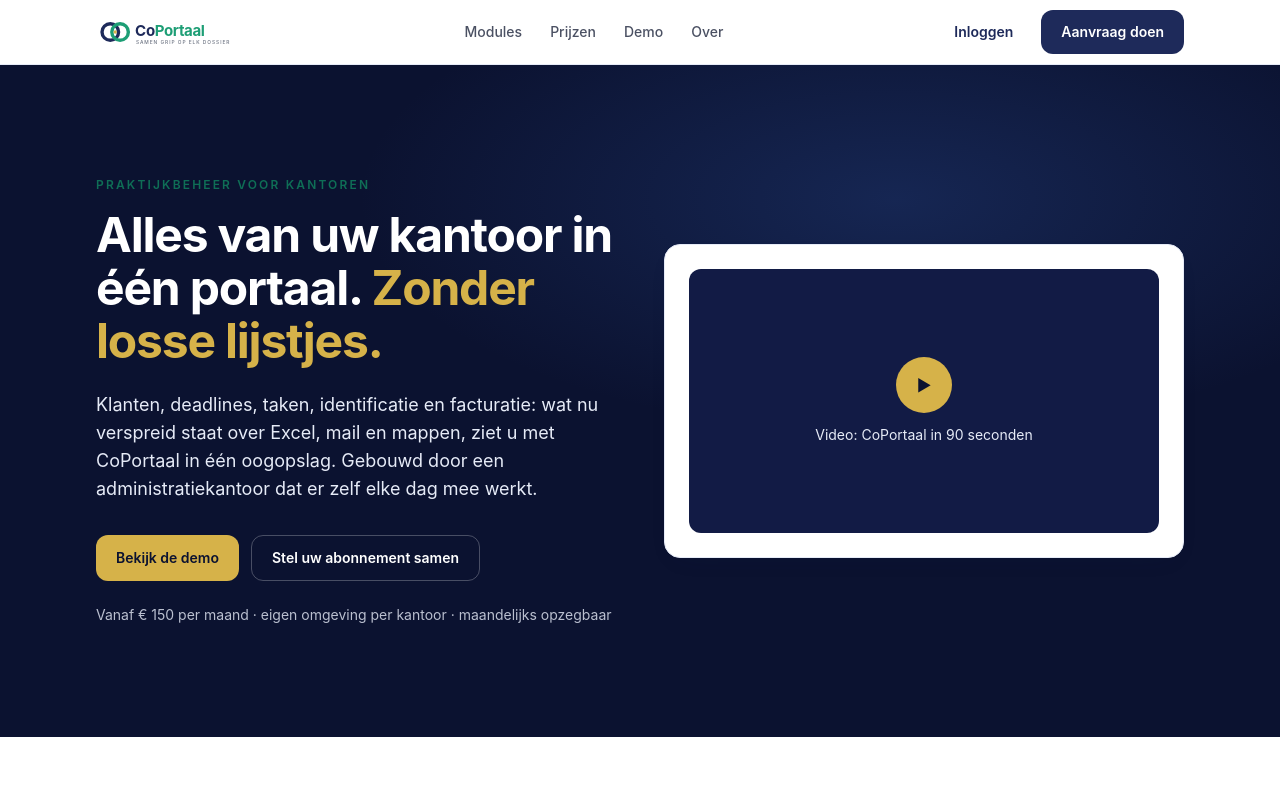
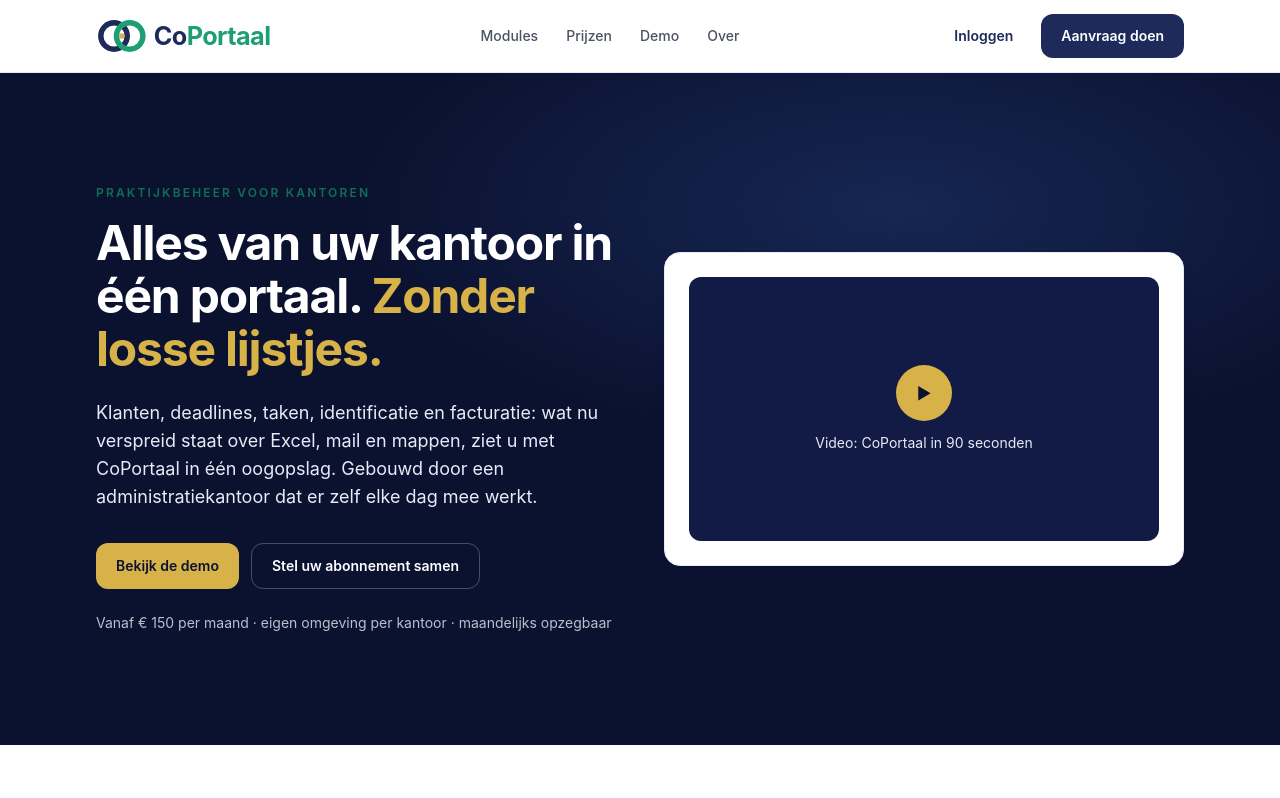
Before and after one commit to mataxco/coportaal-site, an Astro site: page / in a window 1280 px wide. Shown: the top 798 px of the page. Built offline with nearby package versions, Linux system fonts and the light colour scheme; Astro itself is replaced by a stand-in of ours; a web font is replaced by a local one.

Commit message:
feat(site): groter logo zonder slogan in de kop; slogan groot bij het logo in de footer
Co-Authored-By: Claude Fable 5.2 <noreply@anthropic.com>

```diff
--- a/src/layouts/Base.astro
+++ b/src/layouts/Base.astro
@@ -65,9 +65,9 @@ const huidig = Astro.url.pathname.replace(/\/$/, '') || '/';
   </head>
   <body class="flex min-h-screen flex-col">
     <header class="sticky top-0 z-40 border-b border-navy-100 bg-white/90 backdrop-blur">
-      <div class="container-x flex h-16 items-center justify-between gap-4">
+      <div class="container-x flex h-[72px] items-center justify-between gap-4">
         <a href="/" class="flex items-center gap-2" aria-label="CoPortaal, naar de startpagina">
-          <img src="/logo/logo-c-verbinding.svg" alt="" class="h-9 w-auto" width="180" height="40" />
+          <img src="/logo/logo-coportaal.svg" alt="" class="h-11 w-auto sm:h-12" width="190" height="48" />
         </a>
         <nav class="hidden items-center gap-1 md:flex" aria-label="Hoofdmenu">
           {nav.map(n => (
@@ -93,7 +93,8 @@ const huidig = Astro.url.pathname.replace(/\/$/, '') || '/';
     <footer class="mt-20 border-t border-navy-100 bg-navy-50">
       <div class="container-x grid gap-10 py-12 md:grid-cols-4">
         <div class="md:col-span-2">
-          <img src="/logo/logo-c-verbinding.svg" alt="CoPortaal" class="h-9 w-auto" width="180" height="40" />
+          <img src="/logo/logo-coportaal.svg" alt="CoPortaal" class="h-14 w-auto" width="221" height="56" />
+          <p class="mt-3 text-xl font-semibold tracking-tight text-navy-800">Samen grip op elk dossier.</p>
           <p class="mt-4 max-w-sm text-sm text-ink-600">
             Gebouwd door een administratiekantoor, voor administratiekantoren. Elk kantoor krijgt een eigen, afgeschermde omgeving in Nederland of de EU.
           </p>
```
Also changed, not shown: public/logo/logo-coportaal.svg (added).
